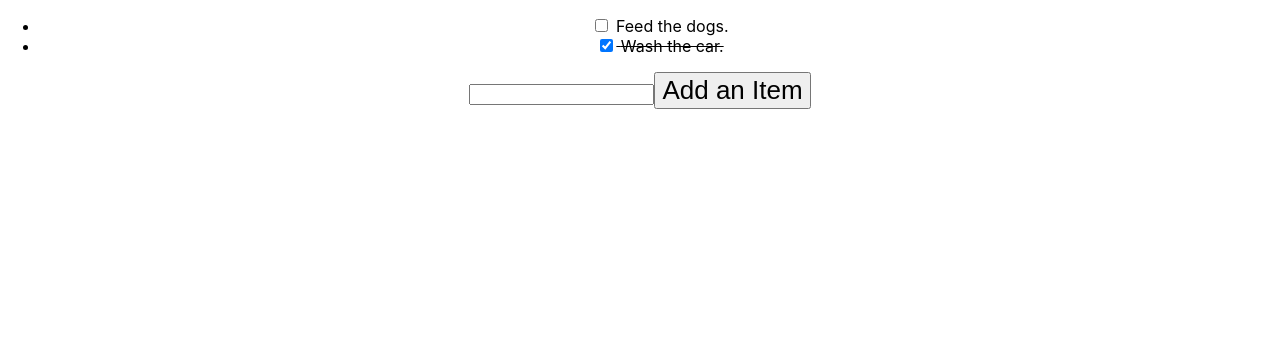
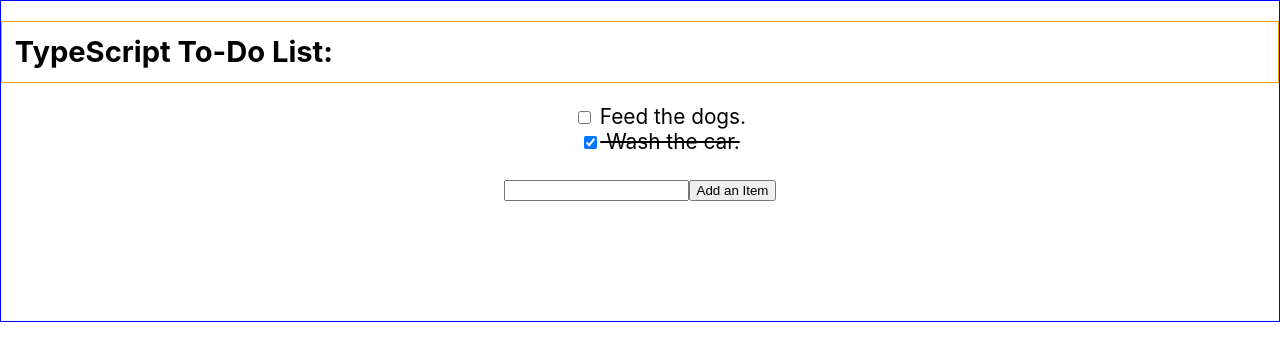
Before and after one commit to MorganWilliamson/TS-Todo, a React (Vite) app in the folder ts-todo/: page / in a window 1280 px wide. Shown: the top 360 px of the page. Built offline with nearby package versions, Linux system fonts and the light colour scheme.

Commit message:
Starting to work on styling.

```diff
--- a/ts-todo/src/App.css
+++ b/ts-todo/src/App.css
@@ -1,42 +1,21 @@
-.App {
-  text-align: center;
+.title {
+  border: 1px solid orange;
+  display: flex;
+  padding: 1%;
+  font-size: 1.4em;
 }
 
-.App-logo {
-  height: 40vmin;
-  pointer-events: none;
+.App {
+  border: 1px solid blue;
+  text-align: center;
+  height: 40vh;
+  font-size: 1.3em;
 }
 
-@media (prefers-reduced-motion: no-preference) {
-  .App-logo {
-    animation: App-logo-spin infinite 20s linear;
-  }
-}
-
-.App-header {
-  background-color: #282c34;
-  min-height: 100vh;
-  display: flex;
-  flex-direction: column;
-  align-items: center;
-  justify-content: center;
-  font-size: calc(10px + 2vmin);
-  color: white;
+.App ul {
+  list-style-type: none;
 }
 
 .App-link {
   color: #61dafb;
 }
-
-@keyframes App-logo-spin {
-  from {
-    transform: rotate(0deg);
-  }
-  to {
-    transform: rotate(360deg);
-  }
-}
-
-button {
-  font-size: calc(10px + 2vmin);
-}
--- a/ts-todo/src/App.tsx
+++ b/ts-todo/src/App.tsx
@@ -37,6 +37,7 @@ function App() {
 
   return (
     <div className="App">
+      <h1 className="title">TypeScript To-Do List:</h1>
       <TodoList todos={todos} toggleTodo={toggleTodo} />
       <AddTodoForm addTodo={addTodo} />
     </div>
```
